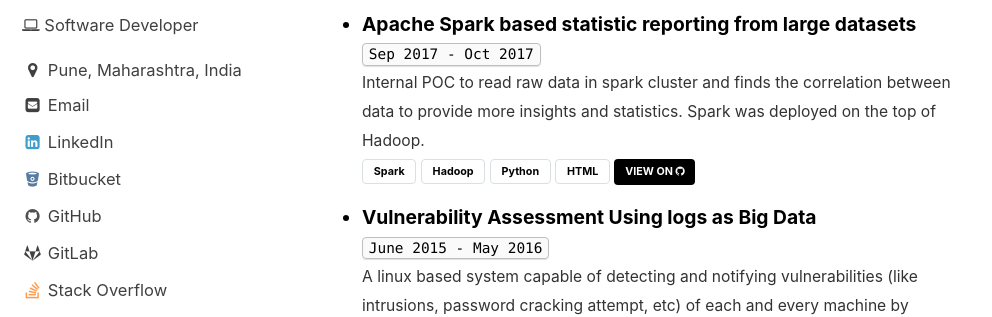
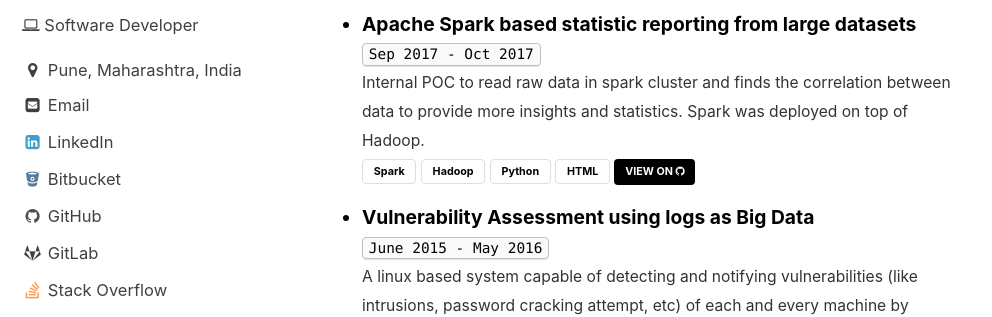
Before and after one commit to ashishawachar/ashishawachar.github.io, a Jekyll site: the page built from index.md, in a window 1280 px wide and 900 px high, scrolled down 758 px. Shown: the part 187-504 px from the top of the window, without its empty margins (0-992 px from the left). Built offline with Jekyll 4.4.1, drawn with Linux system fonts in a browser that asks for light colours.

Commit message:
corrected spells

```diff
--- a/index.md
+++ b/index.md
@@ -83,7 +83,7 @@
       <code class="highlighter-rouge ">Sep 2017 - Oct 2017</code>
       <br/>
       <span>
-        Internal POC to read raw data in spark cluster and finds the correlation between data to provide more insights and statistics. Spark was deployed on the top of Hadoop.
+        Internal POC to read raw data in spark cluster and finds the correlation between data to provide more insights and statistics. Spark was deployed on top of Hadoop.
         <br/>
         <button class='btn btn--small btn--light-outline tech-label'>Spark</button>
         <button class='btn btn--small btn--light-outline tech-label'>Hadoop</button>
@@ -93,7 +93,7 @@
       </span>
     </li>
     <li>
-      <strong>Vulnerability Assessment Using logs as Big Data</strong>
+      <strong>Vulnerability Assessment using logs as Big Data</strong>
       <code class="highlighter-rouge ">June 2015 - May 2016</code><br/>
       <span>
         A linux based system capable of detecting and notifying vulnerabilities (like intrusions, password cracking attempt, etc) of each and every machine by collecting system logs and analyze them using Hadoop.
```
